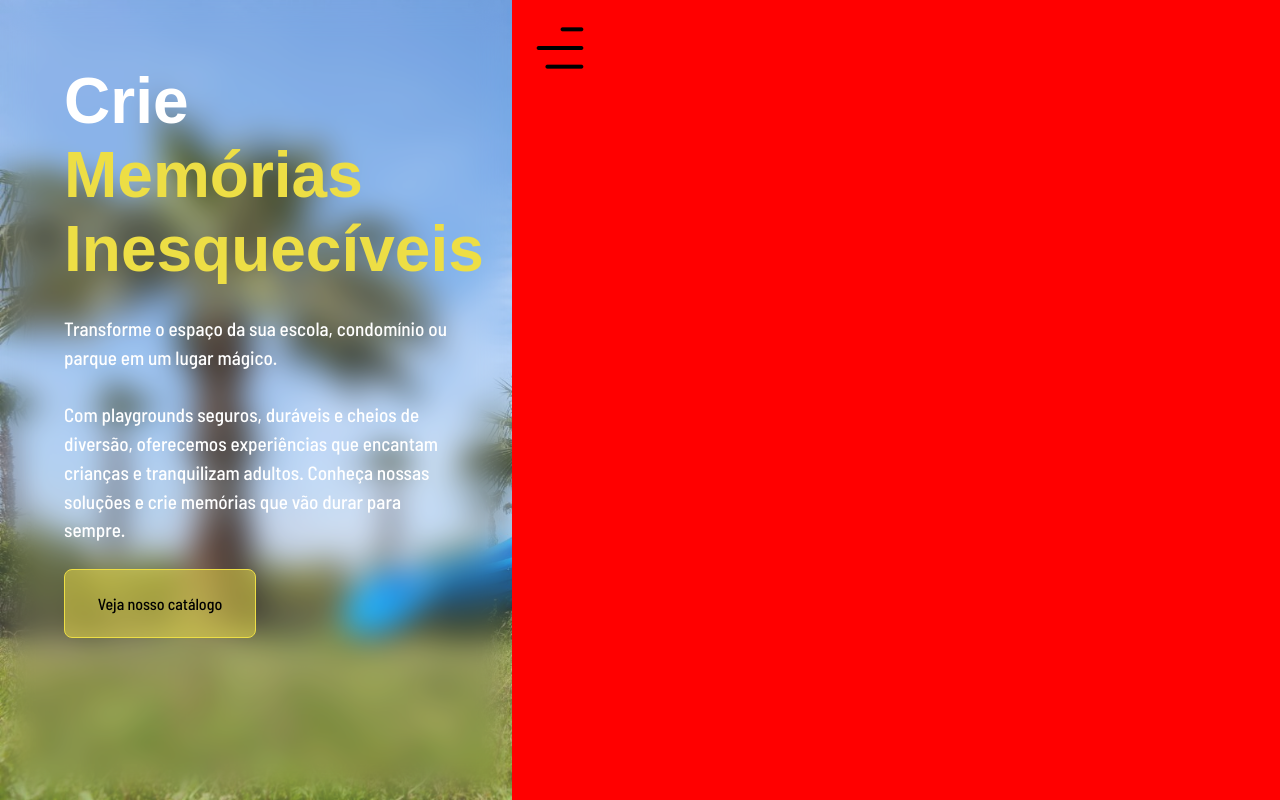
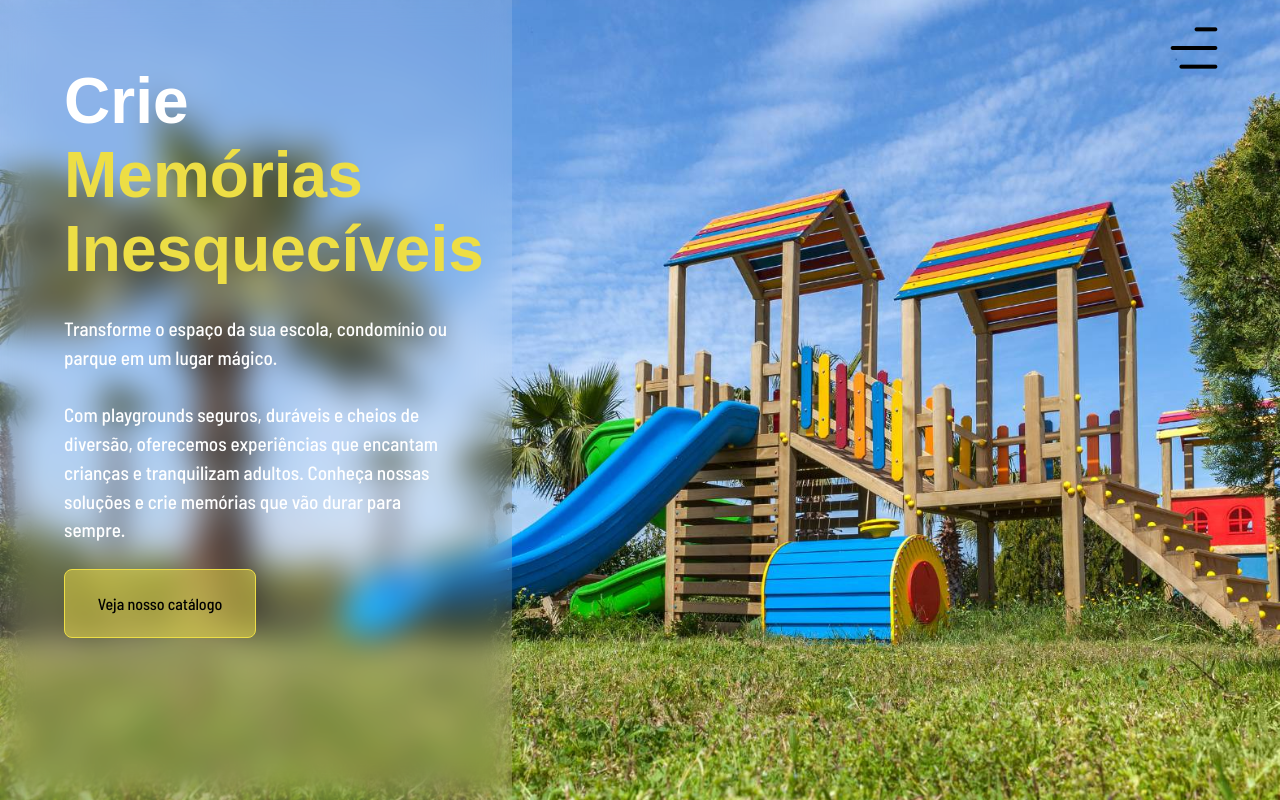
Before and after one commit to Gabriel-Andreoni/lp-template, a Next.js app: page / in a window 1280 px wide. Built offline with nearby package versions, Linux system fonts and the light colour scheme; a web font is replaced by a local one.

Commit message:
Criação do menu

```diff
--- a/app/components/Menu/index.tsx
+++ b/app/components/Menu/index.tsx
@@ -28,7 +28,7 @@ export function Menu() {
             )}
 
             {isOpen ? (
-                <nav className={`menu--nav ${isOpen ? 'menu--nav-open' : ''}`}>
+                <nav className={`menu--nav ${isOpen ? 'menu--nav-open' : 'menu--nav-close'}`}>
                     <ul className="menu--list">
                         <li className="menu--item">Home</li>
                         <li className="menu--item">Sobre Nós</li>
--- a/app/components/Menu/menu.css
+++ b/app/components/Menu/menu.css
@@ -1,10 +1,16 @@
 .menu--container {
     width: 70%;
-    height: 100%;
+    height: auto;
 
-    background-color: red;
+    background-color: transparent;
 
     overflow-y: scroll;
+
+    position: relative;
+
+    &::-webkit-scrollbar {
+        width: 0;
+    }
 
     & > img {
         width: 64px;
@@ -12,12 +18,17 @@
 
         margin: 1em;
 
+        position: absolute;
+        right: 5%;
+
         cursor: pointer;
+
+        z-index: 1000;
     }
 
     .menu--nav {
         width: 100%;
-        height: 100%;
+        height: auto;
 
         .menu--list {
             width: 100%;
@@ -62,4 +73,37 @@
             }
         }
     }
+
+    .menu--nav-open {
+        animation: slide-right 300ms forwards;
+
+        backdrop-filter: blur(10px);
+    }
+
+    .menu--nav-close {
+        animation: slide-left 300ms forwards;
+    }
 }
+
+
+@keyframes slide-right {
+    0% {
+        transform: translateX(-100%);
+    }
+
+    100% {
+        transform: translateX(0);
+    }
+
+}
+
+@keyframes slide-left {
+    0% {
+        transform: translateX(100%);
+    }
+
+    100% {
+        transform: translateX(0);
+    }
+
+}
```
